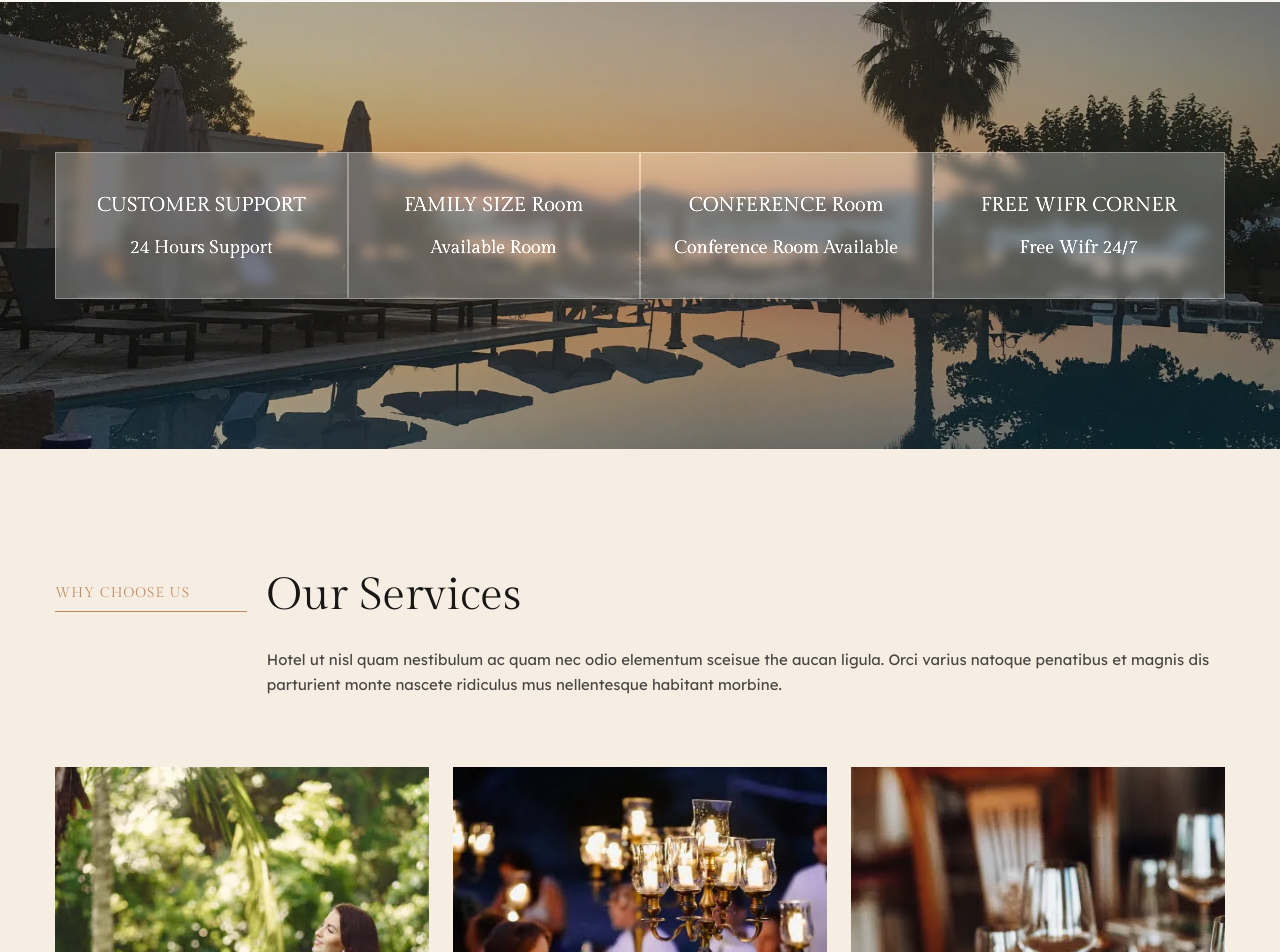
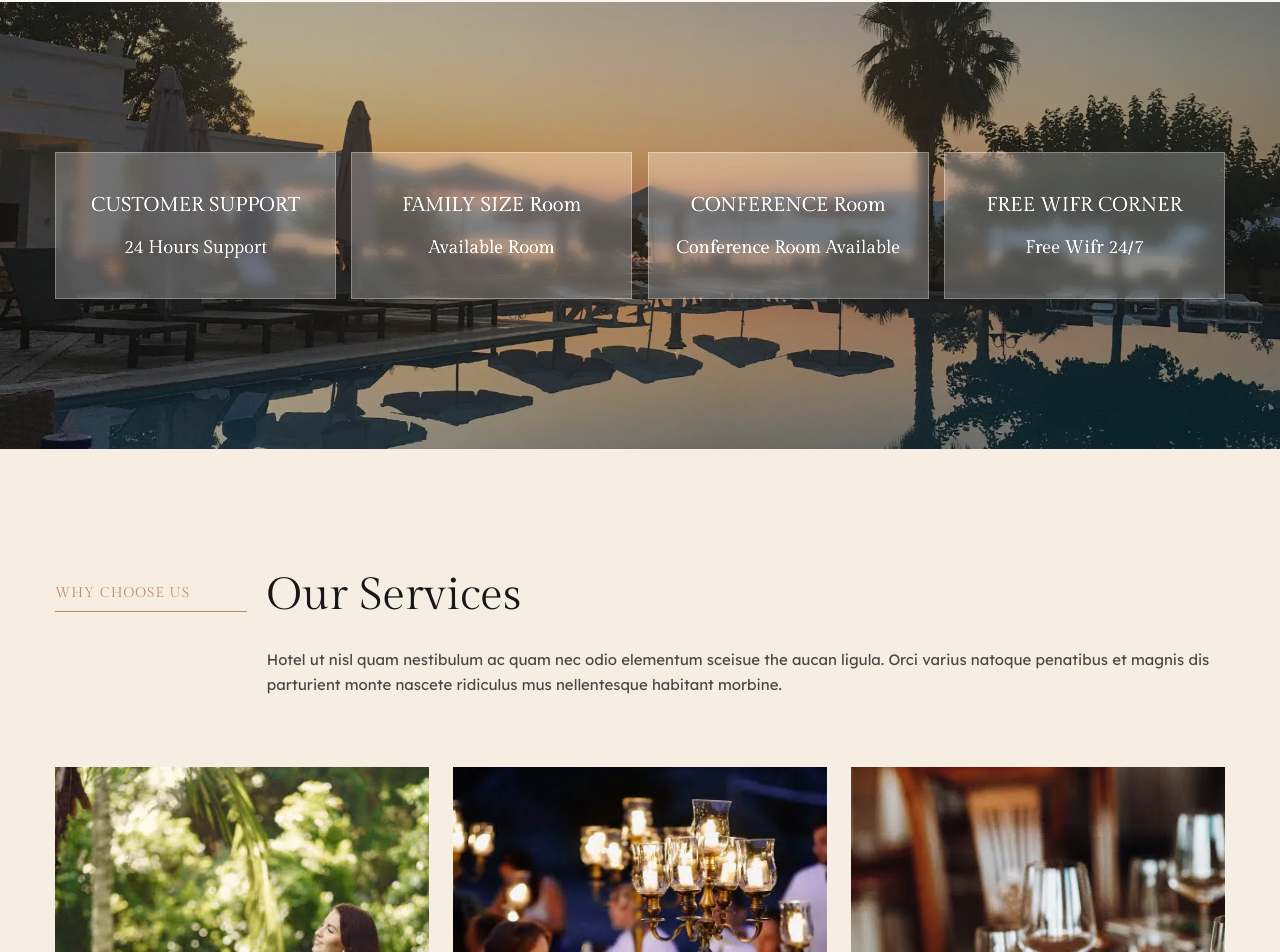
Before and after one commit to younus-always/Resort-hotel, a plain HTML site: page index.html in a window 1280 px wide. Shown: the part 1448-2400 px from the top of the page. Drawn offline with Linux system fonts and the light colour scheme.

Commit message:
something change

```diff
--- a/css/style.css
+++ b/css/style.css
@@ -262,9 +262,10 @@ font-size: 12px;
   justify-content: space-between;
 }
 .facilities-box{
-  width: 25%;
+  width: 24%;
   padding: 40px 20px;
   text-align: center;
+  opacity: .9;
   font-family: var(--primary-font);
   background-color: var(--filter-bg);
   border: 1px solid var(--filter-bg);
```
